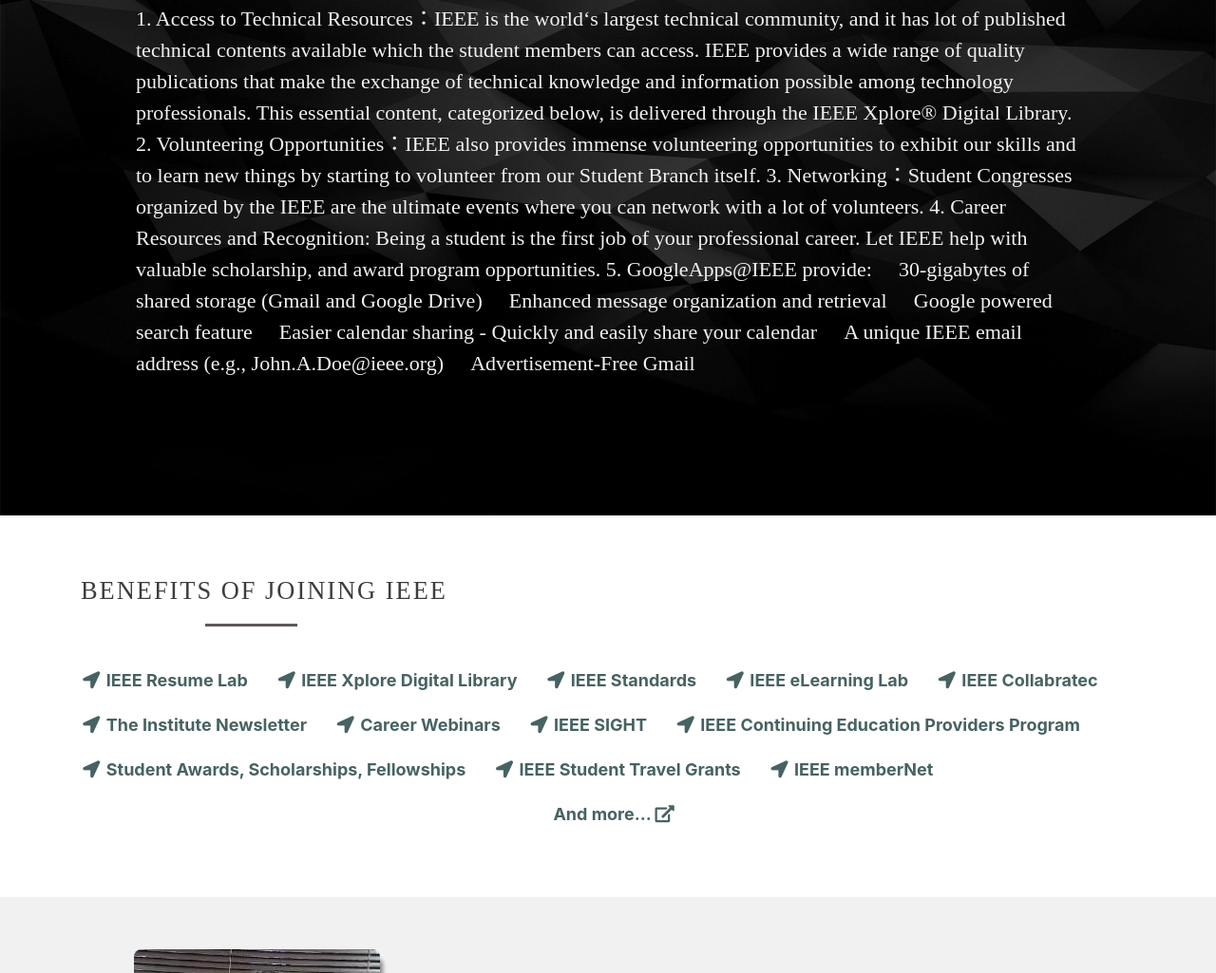
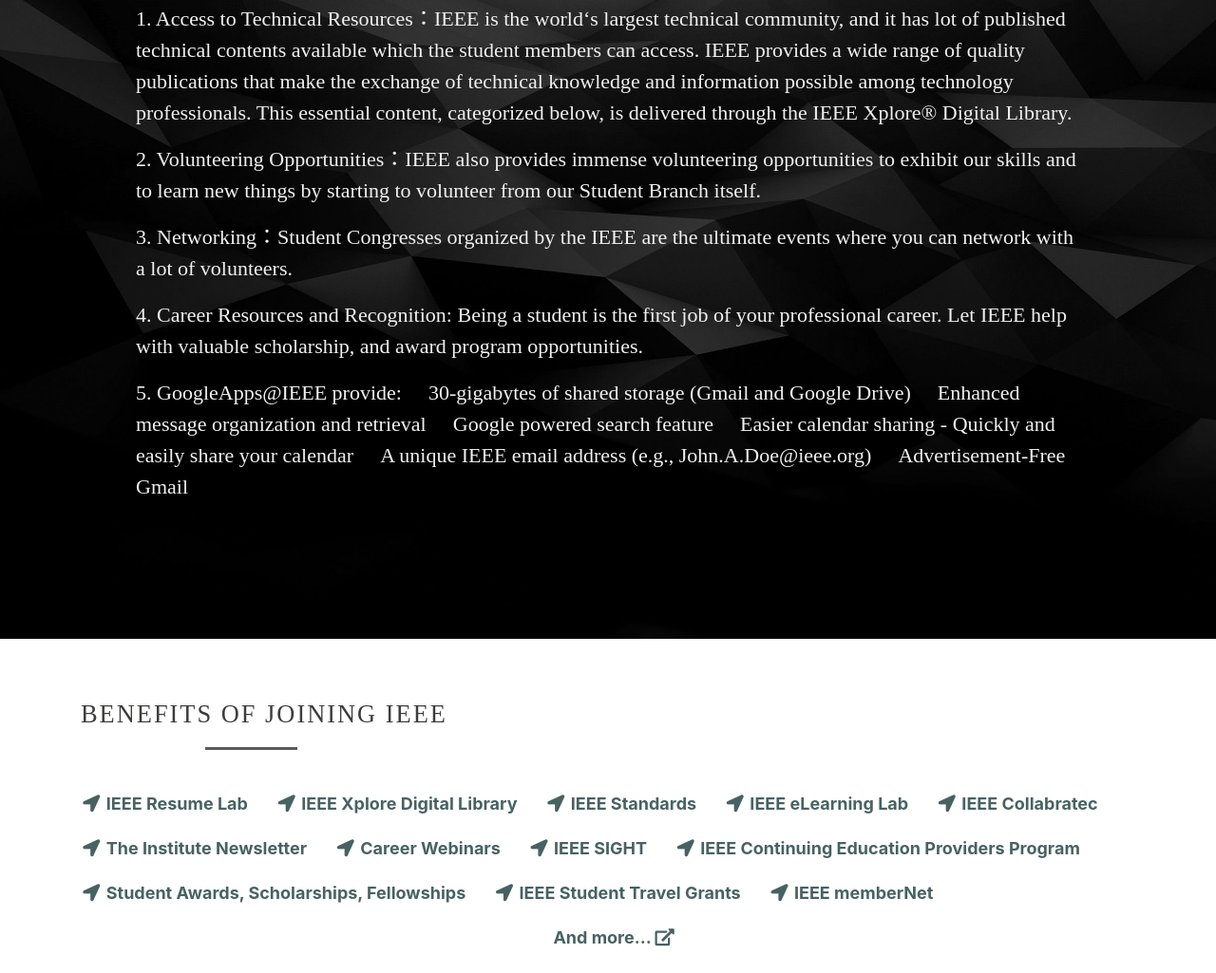
Before and after one commit to ieee-gec-sb/Project-Oslo, a plain HTML site: page index.html in a window 1280 px wide. Shown: the part 1427-2452 px from the top of the page at 95% size. Drawn offline with nearby package versions, Linux system fonts and the light colour scheme.

Commit message:
Update index.html

```diff
--- a/index.html
+++ b/index.html
@@ -190,11 +190,11 @@
     <section class="reason">
         <div class="container">
             <h1 id="why">Why join IEEE?</h1>
-            <p>1.	Access to Technical Resources：IEEE is the world‘s largest technical community, and it has lot of published technical contents available which the student members can access. IEEE provides a wide range of quality publications that make the exchange of technical knowledge and information possible among technology professionals. This essential content, categorized below, is delivered through the IEEE Xplore® Digital Library.
-2.	Volunteering Opportunities：IEEE also provides immense volunteering opportunities to exhibit our skills and to learn new things by starting to volunteer from our Student Branch itself.
-3.	Networking：Student Congresses organized by the IEEE are the ultimate events where you can network with a lot of volunteers.
-4.	Career Resources and Recognition: Being a student is the first job of your professional career. Let IEEE help with valuable scholarship, and award program opportunities.
-5.	GoogleApps@IEEE provide:
+            <p>1.	Access to Technical Resources：IEEE is the world‘s largest technical community, and it has lot of published technical contents available which the student members can access. IEEE provides a wide range of quality publications that make the exchange of technical knowledge and information possible among technology professionals. This essential content, categorized below, is delivered through the IEEE Xplore® Digital Library.</p>
+<p>2.	Volunteering Opportunities：IEEE also provides immense volunteering opportunities to exhibit our skills and to learn new things by starting to volunteer from our Student Branch itself.</p>
+<p>3.	Networking：Student Congresses organized by the IEEE are the ultimate events where you can network with a lot of volunteers.</p>
+<p>4.	Career Resources and Recognition: Being a student is the first job of your professional career. Let IEEE help with valuable scholarship, and award program opportunities.</p>
+<p>5.	GoogleApps@IEEE provide:
 	30-gigabytes of shared storage (Gmail and Google Drive)
 	Enhanced message organization and retrieval
 	Google powered search feature
```
